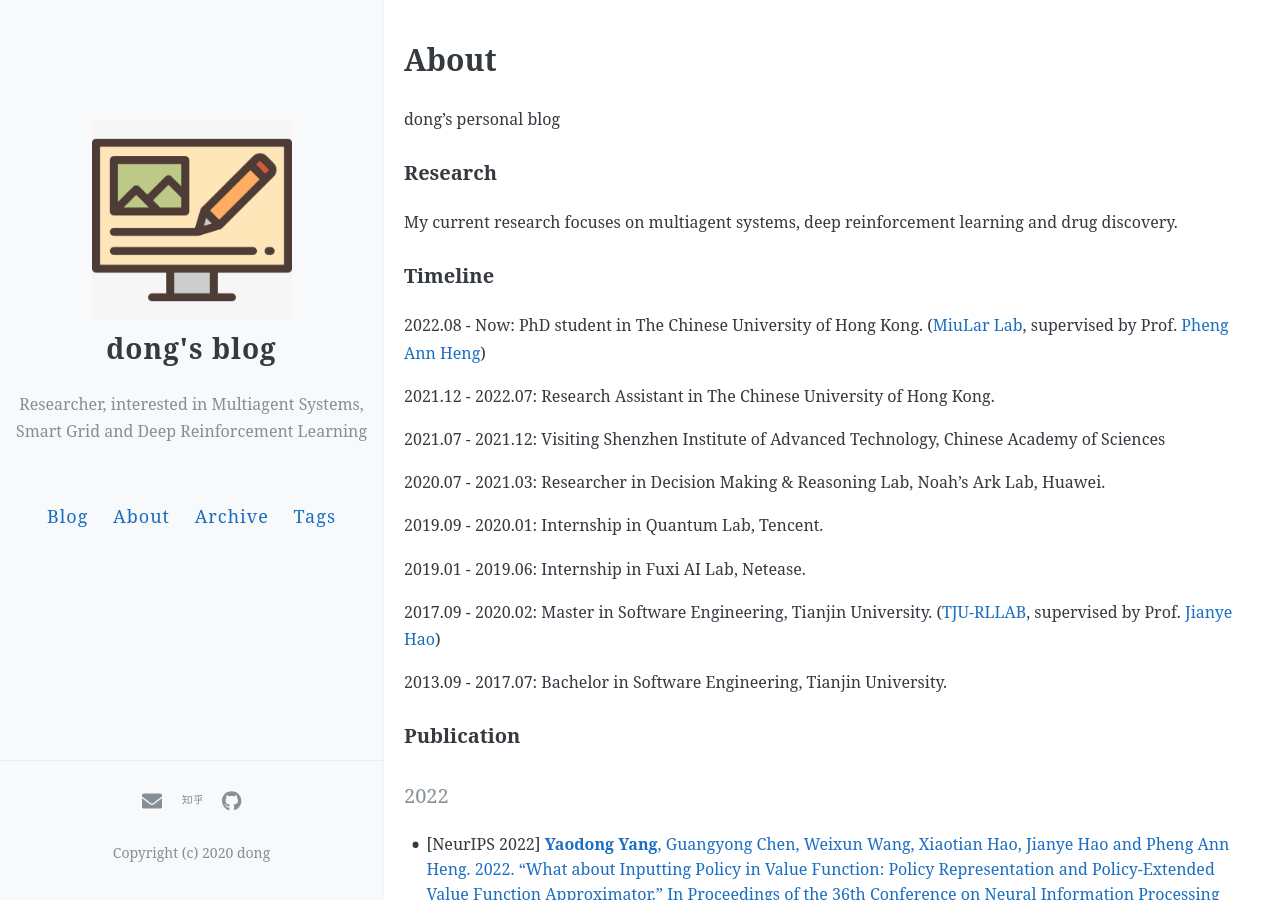
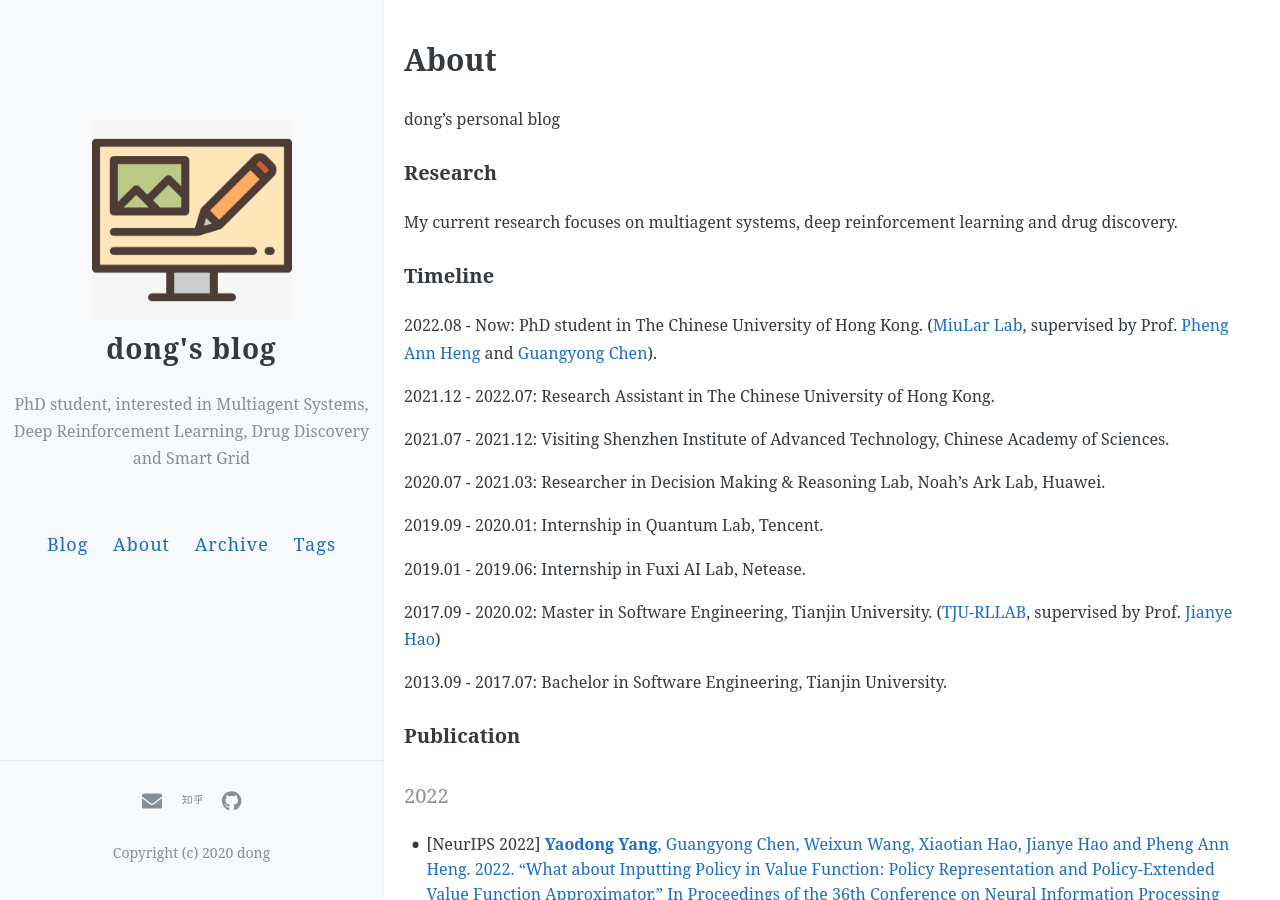
Before and after one commit to CNDOTA/CNDOTA.github.io, a Jekyll site: the page built from about.md, in a window 1280 px wide and 900 px high. Built offline with Jekyll 4.4.1, drawn with Linux system fonts in a browser that asks for light colours; comment, search, counter and statistics services are not loaded.

Commit message:
update on 20221006

```diff
--- a/_config.yml
+++ b/_config.yml
@@ -5,7 +5,7 @@
 # Name of your site (displayed in the header)
 name: "dong's blog"
 # Short bio or description (displayed in the header)
-description: "Researcher, interested in Multiagent Systems, Smart Grid and Deep Reinforcement Learning"
+description: "PhD student, interested in Multiagent Systems, Deep Reinforcement Learning, Drug Discovery and Smart Grid"
 
 #
 # Flags below are optional
--- a/about.md
+++ b/about.md
@@ -12,11 +12,12 @@ My current research focuses on multiagent systems, deep reinforcement learning a
 
 ### Timeline
 
-2022.08 - Now: PhD student in The Chinese University of Hong Kong. ([MiuLar Lab](http://www.cse.cuhk.edu.hk/~pheng/4.html), supervised by Prof. [Pheng Ann Heng](http://www.cse.cuhk.edu.hk/~pheng/))
+2022.08 - Now: PhD student in The Chinese University of Hong Kong. ([MiuLar Lab](http://www.cse.cuhk.edu.hk/~pheng/4.html),
+supervised by Prof. [Pheng Ann Heng](http://www.cse.cuhk.edu.hk/~pheng/) and [Guangyong Chen](https://guangyongchen.github.io/)).
 
 2021.12 - 2022.07: Research Assistant in The Chinese University of Hong Kong.
 
-2021.07 - 2021.12: Visiting Shenzhen Institute of Advanced Technology, Chinese Academy of Sciences
+2021.07 - 2021.12: Visiting Shenzhen Institute of Advanced Technology, Chinese Academy of Sciences.
 
 2020.07 - 2021.03: Researcher in Decision Making & Reasoning Lab, Noah's Ark Lab, Huawei.
 
```
